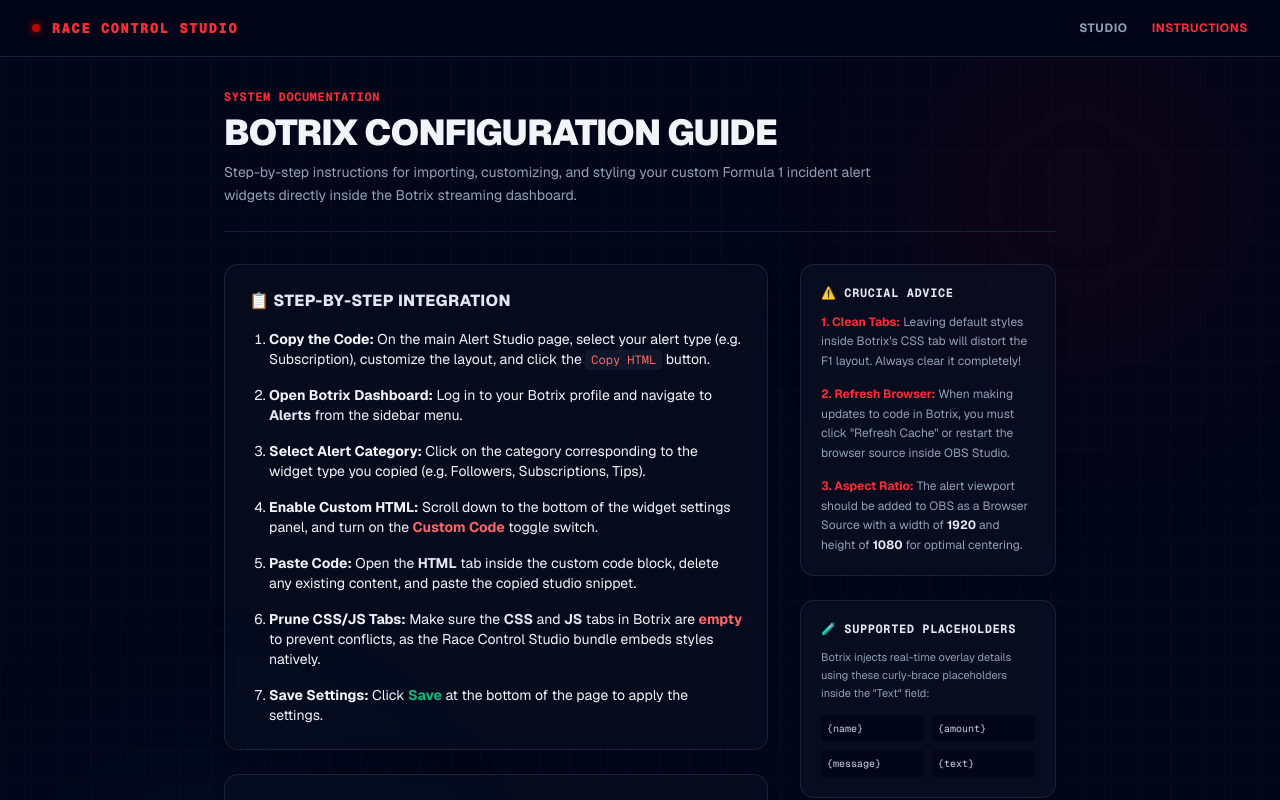
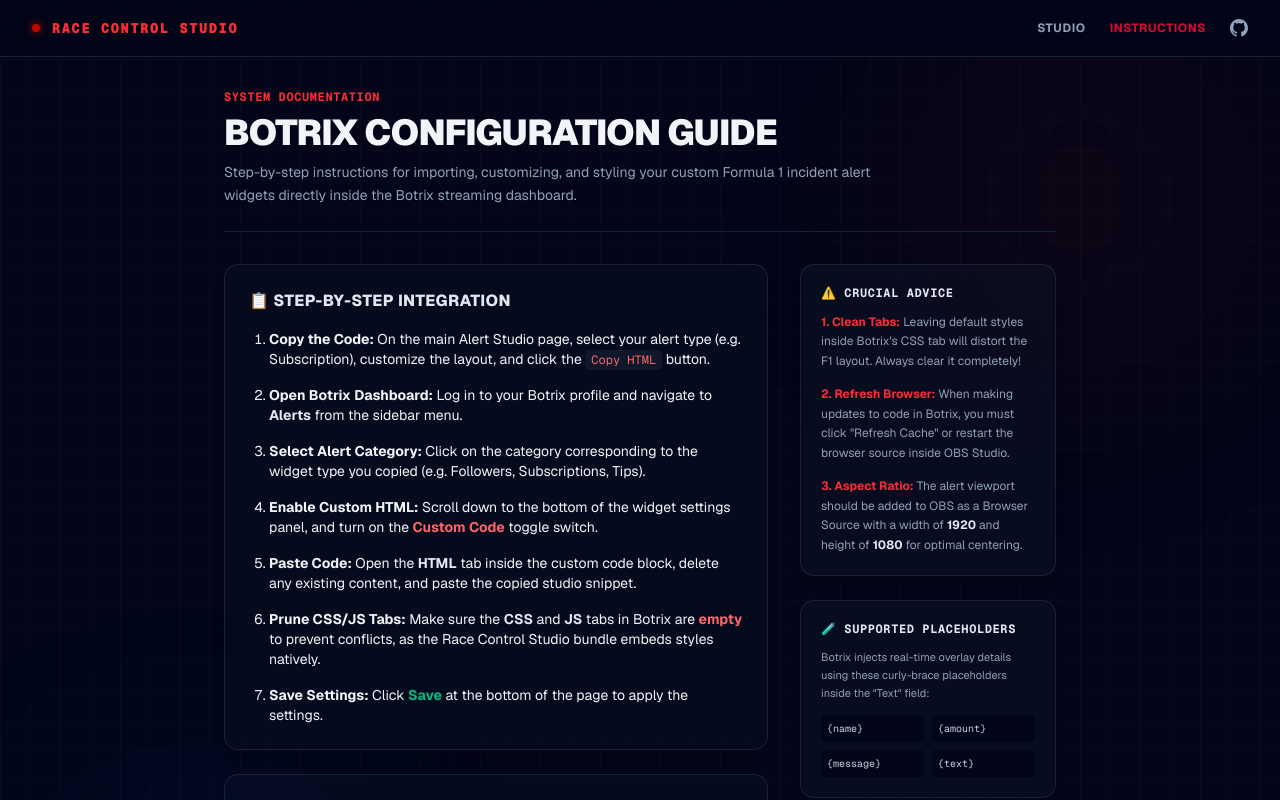
Before and after one commit to erikenz/race-control-studio, a Next.js app: page /instructions in a window 1280 px wide. Shown: the top 800 px of the page. Built offline with nearby package versions, Linux system fonts and the light colour scheme.

Commit message:
fix radio message

```diff
--- a/app/instructions/page.tsx
+++ b/app/instructions/page.tsx
@@ -1,5 +1,5 @@
 import Link from "next/link";
-import { sharedStyles } from "@/components/alerts/shared";
+import { GithubIcon, sharedStyles } from "@/components/alerts/shared";
 
 export default function InstructionsPage() {
   return (
@@ -24,11 +24,20 @@
               Studio
             </Link>
             <Link
-              className="font-bold text-red-500 text-xs uppercase tracking-wider transition hover:text-red-400"
+              className="font-bold text-[#DF0631] text-xs uppercase tracking-wider transition hover:text-red-400"
               href="/instructions"
             >
               Instructions
             </Link>
+            <a
+              aria-label="GitHub Repository"
+              className="text-slate-400 transition hover:text-slate-100"
+              href="https://github.com/erikenz/race-control-studio"
+              rel="noopener"
+              target="_blank"
+            >
+              <GithubIcon className="h-4.5 w-4.5" />
+            </a>
           </nav>
         </div>
       </header>
--- a/app/page.tsx
+++ b/app/page.tsx
@@ -10,7 +10,11 @@
 import { GiftSubAlert } from "@/components/alerts/gift-sub-alert";
 import { HostAlert } from "@/components/alerts/host-alert";
 import { KickAlert } from "@/components/alerts/kick-alert";
-import { f1LogoSvg, sharedStyles } from "@/components/alerts/shared";
+import {
+  f1LogoSvg,
+  GithubIcon,
+  sharedStyles,
+} from "@/components/alerts/shared";
 import { SubAlert } from "@/components/alerts/sub-alert";
 import { TipAlert } from "@/components/alerts/tip-alert";
 import { Button } from "@/components/ui/button";
@@ -463,7 +467,7 @@
           if (msgEl) msgEl.textContent = '"' + msgVal.replace(/^["']|["']$/g, '').trim() + '"';
 
           if (nameVal) {
-            const numMatch = nameVal.match(/\\d+/);
+            const numMatch = nameVal.match(/\\d+$/);
             if (numMatch) {
               const numEl = document.querySelector('.ferrari-card-number');
               if (numEl) numEl.textContent = numMatch[0].slice(0, 2);
@@ -568,7 +572,7 @@
           </div>
           <nav className="flex items-center gap-6">
             <Link
-              className="font-bold text-red-500 text-xs uppercase tracking-wider transition hover:text-red-400"
+              className="font-bold text-[#DF0631] text-xs uppercase tracking-wider transition hover:text-red-400"
               href="/"
             >
               Studio
@@ -579,6 +583,15 @@
             >
               Instructions
             </Link>
+            <a
+              aria-label="GitHub Repository"
+              className="text-slate-400 transition hover:text-slate-100"
+              href="https://github.com/erikenz/race-control-studio"
+              rel="noopener"
+              target="_blank"
+            >
+              <GithubIcon className="h-4.5 w-4.5" />
+            </a>
           </nav>
         </div>
       </header>
--- a/components/alerts/ferrari-radio.tsx
+++ b/components/alerts/ferrari-radio.tsx
@@ -1,6 +1,6 @@
 import { type AlertProps, sharedStyles } from "./shared";
 
-const DRIVER_NUMBER_REGEX = /\d+/;
+const DRIVER_NUMBER_REGEX = /\d+$/;
 const QUOTES_REGEX = /^["']|["']$/g;
 
 // Helper function to extract up to 2 digits from the name or default to 16
@@ -381,7 +381,7 @@
         if (msgEl) msgEl.textContent = '"' + msgVal.replace(/^["']|["']$/g, '').trim() + '"';
 
         if (nameVal && nameVal.indexOf('{') === -1) {
-          const numMatch = nameVal.match(/\\d+/);
+          const numMatch = nameVal.match(/\\d+$/);
           if (numMatch) {
             const numEl = document.querySelector('.ferrari-card-number');
             if (numEl) numEl.textContent = numMatch[0].slice(0, 2);
--- a/components/alerts/shared.tsx
+++ b/components/alerts/shared.tsx
@@ -136,3 +136,21 @@
   name: string;
   text: string;
 }
+
+export function GithubIcon({ className }: { className?: string }) {
+  return (
+    <svg
+      aria-hidden="true"
+      className={className}
+      fill="currentColor"
+      viewBox="0 0 1024 1024"
+    >
+      <path
+        clipRule="evenodd"
+        d="M8 0C3.58 0 0 3.58 0 8C0 11.54 2.29 14.53 5.47 15.59C5.87 15.66 6.02 15.42 6.02 15.21C6.02 15.02 6.01 14.39 6.01 13.72C4 14.09 3.48 13.23 3.32 12.78C3.23 12.55 2.84 11.84 2.5 11.65C2.22 11.5 1.82 11.13 2.49 11.12C3.12 11.11 3.57 11.7 3.72 11.94C4.44 13.15 5.59 12.81 6.05 12.6C6.12 12.08 6.33 11.73 6.56 11.53C4.78 11.33 2.92 10.64 2.92 7.58C2.92 6.71 3.23 5.99 3.74 5.43C3.66 5.23 3.38 4.41 3.82 3.31C3.82 3.31 4.49 3.1 6.02 4.13C6.66 3.95 7.34 3.86 8.02 3.86C8.7 3.86 9.38 3.95 10.02 4.13C11.55 3.09 12.22 3.31 12.22 3.31C12.66 4.41 12.38 5.23 12.3 5.43C12.81 5.99 13.12 6.7 13.12 7.58C13.12 10.65 11.25 11.33 9.47 11.53C9.76 11.78 10.01 12.26 10.01 13.01C10.01 14.08 10 14.94 10 15.21C10 15.42 10.15 15.67 10.55 15.59C13.71 14.53 16 11.53 16 8C16 3.58 12.42 0 8 0Z"
+        fillRule="evenodd"
+        transform="scale(64)"
+      />
+    </svg>
+  );
+}
```
